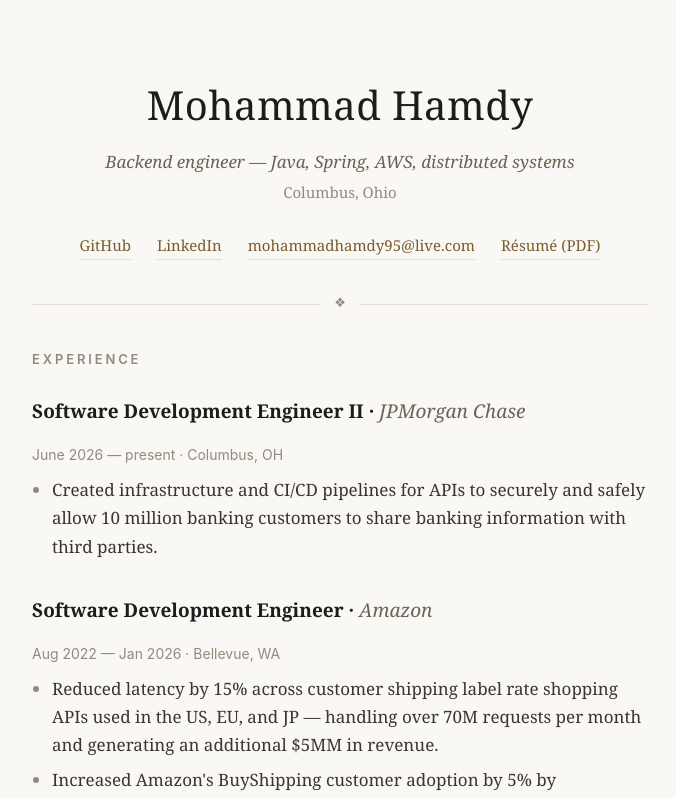
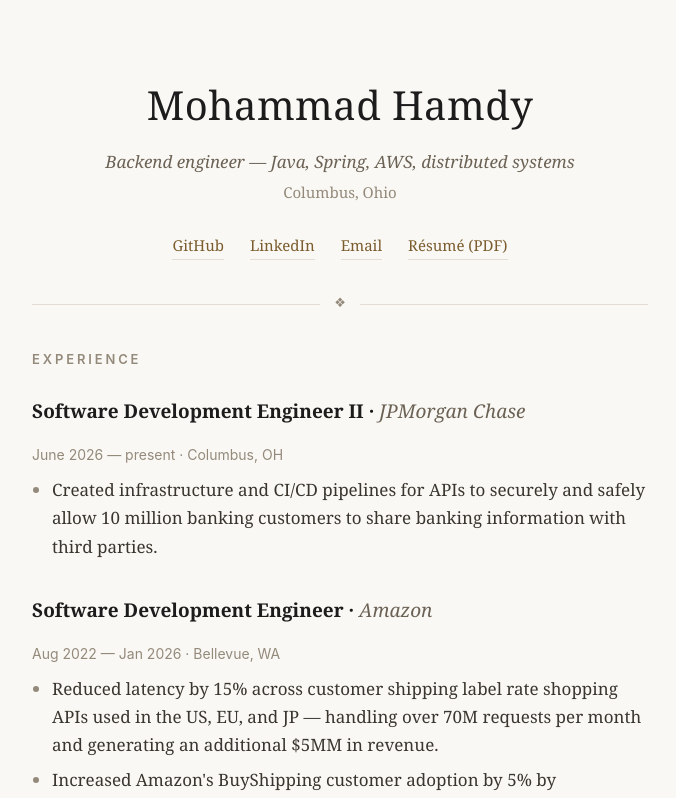
Before and after one commit to MohammadHamdy95/hamdy-app, a Next.js app: page / in a window 1280 px wide. Shown: the top 798 px of the page, without its empty margins (300-976 px from the left). Built offline with nearby package versions, Linux system fonts and the light colour scheme.

Commit message:
Revert "Show the email address itself in the masthead links"
This reverts commit c0a78687af62c65482aee40c23539967312fccab.

```diff
--- a/src/themes/serif/Home.tsx
+++ b/src/themes/serif/Home.tsx
@@ -14,7 +14,7 @@
         <nav className="links">
           <a href={github.url}>GitHub</a>
           <a href={linkedin.url}>LinkedIn</a>
-          <a href={email.url}>{email.label}</a>
+          <a href={email.url}>Email</a>
           <a href={cv.url}>Résumé (PDF)</a>
         </nav>
       </header>
```
